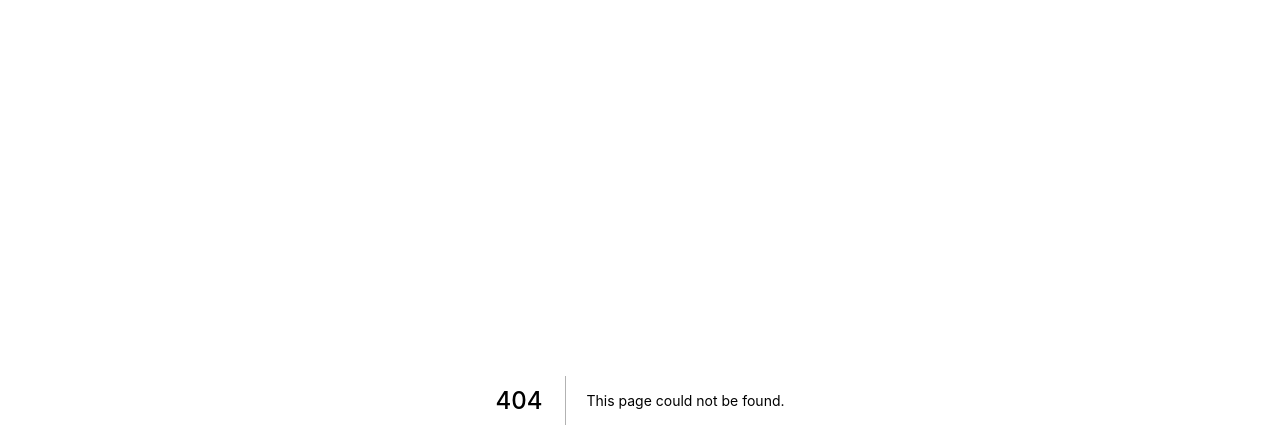
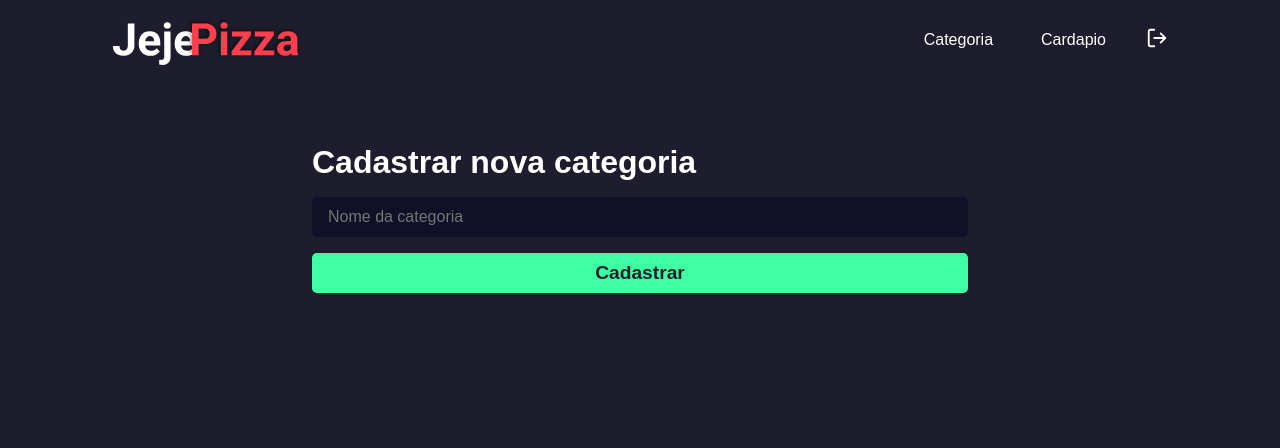
Before and after one commit to jeffersonbraster/sistema_pizzaria, a Next.js app in the folder web/: page /categories in a window 1280 px wide. Before the commit this address had no page. Shown: the top 448 px of the page. Built offline with nearby package versions, Linux system fonts and the light colour scheme.

Commit message:
criando page categories

```diff
--- a/web/src/components/Header/index.tsx
+++ b/web/src/components/Header/index.tsx
@@ -21,7 +21,7 @@
         </Link>
 
         <nav>
-          <Link href="/category">
+          <Link href="/categories">
             <a>Categoria</a>
           </Link>
 
--- /dev/null
+++ b/web/src/pages/categories/index.tsx
@@ -0,0 +1,44 @@
+import { NextPage } from "next";
+import Head from "next/head";
+import { FormEvent, useState } from "react";
+import Header from "../../components/Header";
+import styles from "./styles.module.scss";
+
+const Categories: NextPage = () => {
+  const [name, setName] = useState("");
+
+  const handleRegister = async (e: FormEvent) => {
+    e.preventDefault();
+  };
+
+  return (
+    <>
+      <Head>
+        <title>Nova Categoria - Jejepizza</title>
+      </Head>
+      <div>
+        <Header />
+
+        <main className={styles.container}>
+          <h1>Cadastrar nova categoria</h1>
+
+          <form className={styles.form} onSubmit={handleRegister}>
+            <input
+              type="text"
+              placeholder="Nome da categoria"
+              className={styles.input}
+              value={name}
+              onChange={(e) => setName(e.target.value)}
+            />
+
+            <button className={styles.buttonAdd} type="submit">
+              Cadastrar
+            </button>
+          </form>
+        </main>
+      </div>
+    </>
+  );
+};
+
+export default Categories;
--- /dev/null
+++ b/web/src/pages/categories/styles.module.scss
@@ -0,0 +1,40 @@
+.container {
+  max-width: 720px;
+  margin: 4rem auto;
+  padding: 0 2rem;
+
+  display: flex;
+  flex-direction: column;
+  justify-content: space-between;
+}
+
+.container h1 {
+  color: var(--white);
+}
+
+.form {
+  display: flex;
+  flex-direction: column;
+  margin: 1rem 0;
+}
+
+.input {
+  background-color: var(--dark-900);
+  border: 0;
+  padding: 1rem;
+  height: 40px;
+  border-radius: 0.3rem;
+  color: var(--white);
+  border: 1px solid var(--grey-100);
+  margin-bottom: 1rem;
+}
+
+.buttonAdd {
+  height: 40px;
+  border: 0;
+  background-color: var(--green-900);
+  font-weight: bold;
+  font-size: 1.2rem;
+  border-radius: 0.3rem;
+  color: var(--dark-700);
+}
```
Also changed, not shown: web/src/pages/dashboard/index.tsx (+5 -3 lines), web/src/pages/index.tsx (+5 -3 lines), web/src/pages/signup/index.tsx (+5 -2 lines).
